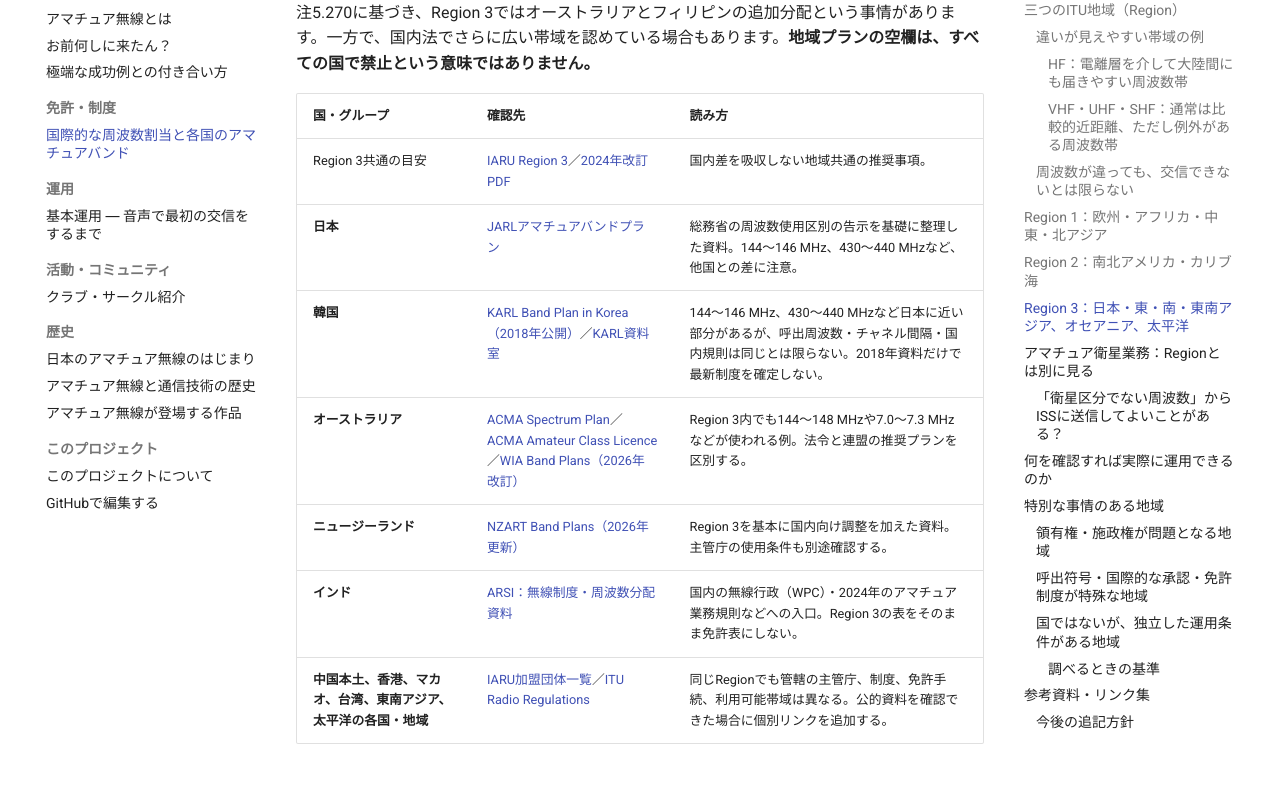
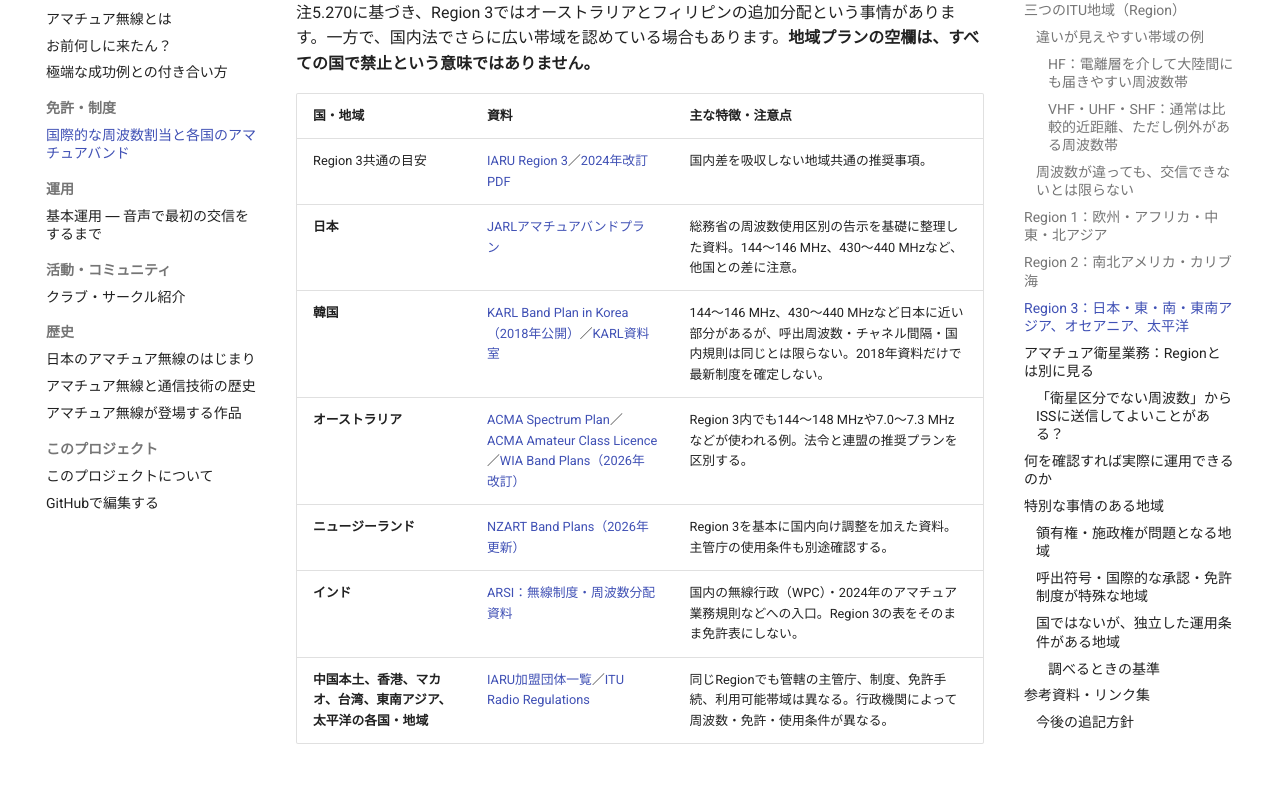
Before and after one commit to CQAKIBA/AmateurRadio-Handbook, an MkDocs documentation site: the page built from docs/01_免許・制度/international-frequency-allocations.md, in a window 1280 px wide and 1400 px high, scrolled down 5477 px. Shown: the part 152-950 px from the top of the window. Built offline with MkDocs 1.6.1 and Material for MkDocs 9.7.7, drawn with Linux system fonts in a browser that asks for light colours; comment, search, counter and statistics services are not loaded; some of the changed text lies outside the part shown.

Commit message:
docs: remove author-facing notes from regional tables

```diff
--- a/docs/01_免許・制度/international-frequency-allocations.md
+++ b/docs/01_免許・制度/international-frequency-allocations.md
@@ -101,7 +101,7 @@
 
 [IARU Region 2のバンドプラン](https://www.iaru-r2.org/en/reference/band-plans/)が共通の運用目安です。144～148 MHzなどが広く使われ、地域によっては220 MHz帯や420 MHz帯付近でもRegion 1・3との違いが大きくなります。
 
-| 国・グループ | 確認先 | 読み方 |
+| 国・地域 | 資料 | 主な特徴・注意点 |
 | --- | --- | --- |
 | Region 2共通の目安 | [IARU Region 2](https://www.iaru-r2.org/en/reference/band-plans/) | 地域内の運用慣行を調べる入口。国ごとの使用権限を保証しない。 |
 | **米国** | [ARRL Frequency Allocations](https://www.arrl.org/frequency-allocations)／[ARRL Band Plan](https://www.arrl.org/band-plan)／[FCC規則（eCFR, Part 97）](https://www.ecfr.gov/current/title-47/chapter-I/subchapter-D/part-97) | 144～148 MHz、420～450 MHz、222～225 MHzなどが特徴的。免許クラス、用途、場所に応じた制限を必ず確認する。 |
@@ -115,7 +115,7 @@
 
 [IARU Region 3の2024年改訂バンドプラン](https://www.iaru-r3.org/wp-content/uploads/2025/01/R3-004-Band-Plans-IARU-Region-3.pdf)では、従来の表から**7.2～7.3 MHzおよび440～450 MHzを地域共通の分配として見せない**よう整理しています。文書の説明によれば、後者はITU脚注5.270に基づき、Region 3ではオーストラリアとフィリピンの追加分配という事情があります。一方で、国内法でさらに広い帯域を認めている場合もあります。**地域プランの空欄は、すべての国で禁止という意味ではありません。**
 
-| 国・グループ | 確認先 | 読み方 |
+| 国・地域 | 資料 | 主な特徴・注意点 |
 | --- | --- | --- |
 | Region 3共通の目安 | [IARU Region 3](https://www.iaru-r3.org/on-the-air/band-plans/)／[2024年改訂PDF](https://www.iaru-r3.org/wp-content/uploads/2025/01/R3-004-Band-Plans-IARU-Region-3.pdf) | 国内差を吸収しない地域共通の推奨事項。 |
 | **日本** | [JARLアマチュアバンドプラン](https://www.jarl.org/Japanese/A_Shiryo/A-3_Band_Plan/A-3-0.htm) | 総務省の周波数使用区別の告示を基礎に整理した資料。144～146 MHz、430～440 MHzなど、他国との差に注意。 |
@@ -123,7 +123,7 @@
 | **オーストラリア** | [ACMA Spectrum Plan](https://www.acma.gov.au/australian-radiofrequency-spectrum-plan)／[ACMA Amateur Class Licence](https://www.acma.gov.au/amateur-class-licence)／[WIA Band Plans（2026年改訂）](https://www.wia.org.au/members/bandplans/data/) | Region 3内でも144～148 MHzや7.0～7.3 MHzなどが使われる例。法令と連盟の推奨プランを区別する。 |
 | **ニュージーランド** | [NZART Band Plans（2026年更新）](https://nzart.org.nz/info/band-plans/) | Region 3を基本に国内向け調整を加えた資料。主管庁の使用条件も別途確認する。 |
 | **インド** | [ARSI：無線制度・周波数分配資料](https://arsi.info/important-wpc-documents/) | 国内の無線行政（WPC）・2024年のアマチュア業務規則などへの入口。Region 3の表をそのまま免許表にしない。 |
-| **中国本土、香港、マカオ、台湾、東南アジア、太平洋の各国・地域** | [IARU加盟団体一覧](https://www.iaru.org/reference/member-societies/)／[ITU Radio Regulations](https://www.itu.int/pub/R-REG-RR-2024/) | 同じRegionでも管轄の主管庁、制度、免許手続、利用可能帯域は異なる。公的資料を確認できた場合に個別リンクを追加する。 |
+| **中国本土、香港、マカオ、台湾、東南アジア、太平洋の各国・地域** | [IARU加盟団体一覧](https://www.iaru.org/reference/member-societies/)／[ITU Radio Regulations](https://www.itu.int/pub/R-REG-RR-2024/) | 同じRegionでも管轄の主管庁、制度、免許手続、利用可能帯域は異なる。行政機関によって周波数・免許・使用条件が異なる。 |
 
 
 ## アマチュア衛星業務：Regionとは別に見る
```
